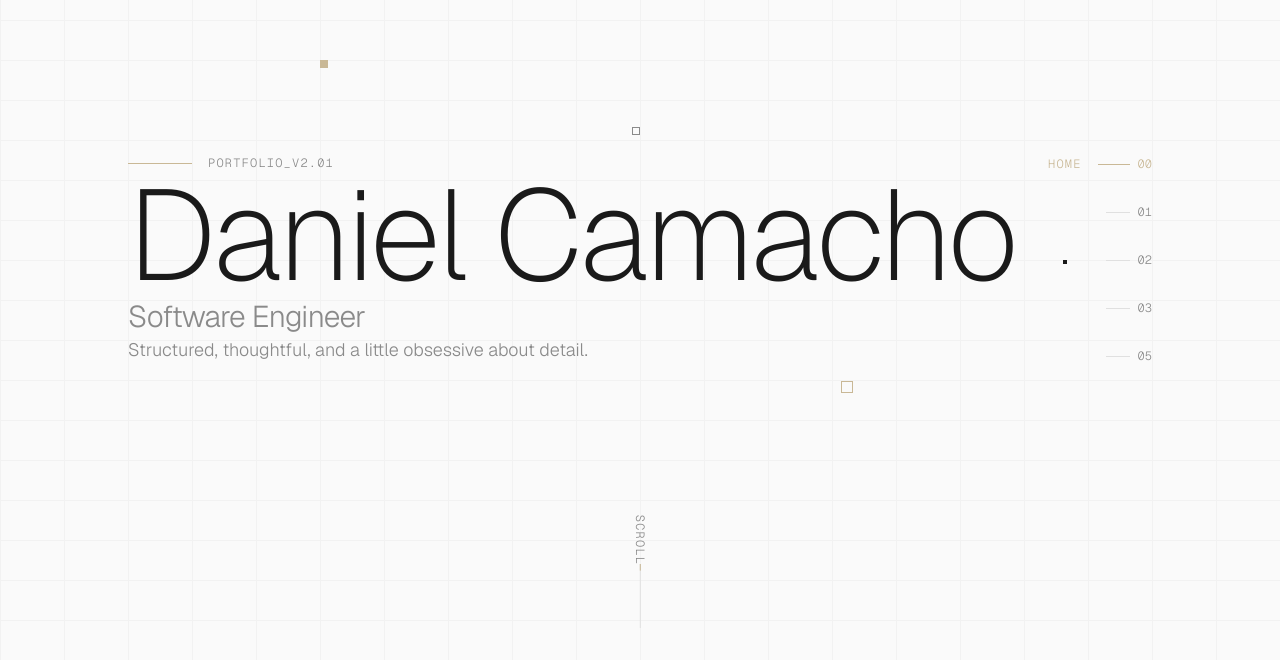
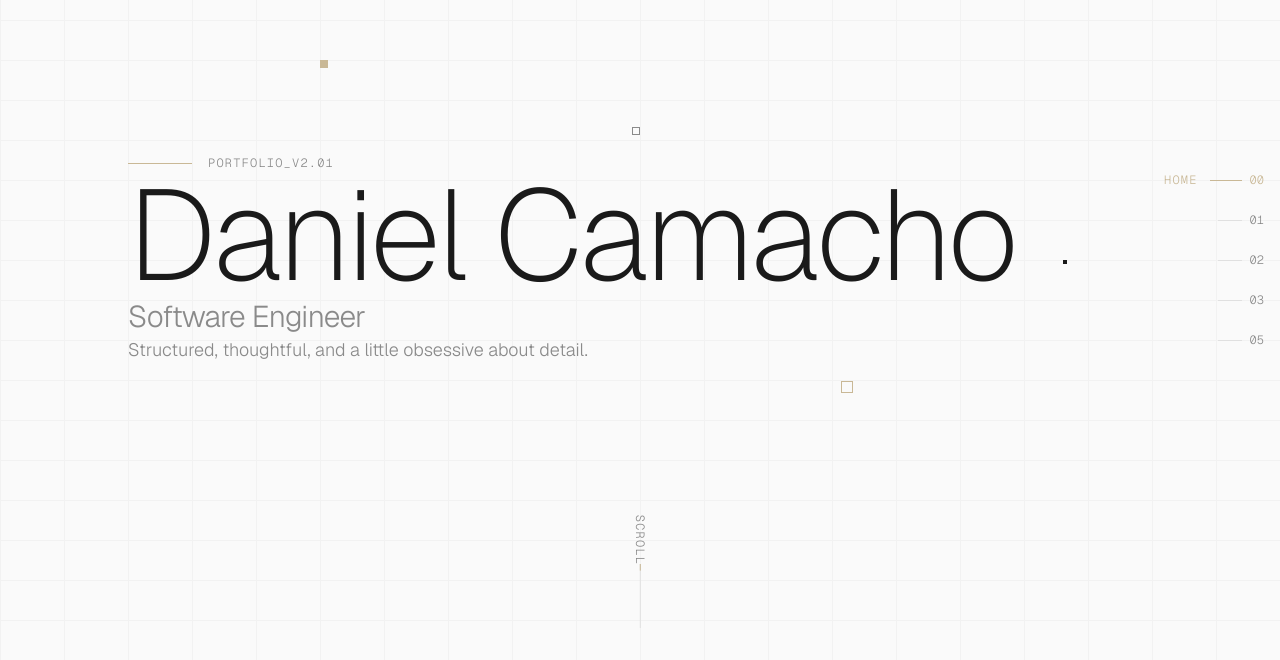
Before and after one commit to DanielHC16/dcamacho-dev, a Next.js app: page / in a window 1280 px wide. Shown: the part 140-800 px from the top of the page. Built offline with nearby package versions, Linux system fonts and the light colour scheme.

Commit message:
update: navbar responsiveness

```diff
--- a/components/Hero.tsx
+++ b/components/Hero.tsx
@@ -65,16 +65,16 @@ export default function Hero() {
   return (
     <section id="hero" className="min-h-screen flex items-center justify-center relative overflow-hidden px-8 sm:px-16 md:px-24 lg:px-32" aria-label="Hero section">
       {/* Side Navigation */}
-      <nav className="fixed right-4 sm:right-16 md:right-24 lg:right-32 top-1/2 -translate-y-1/2 z-50 hidden lg:block" aria-label="Main navigation">
-        <div className="flex flex-col items-end gap-8">
+      <nav className="fixed right-4 top-1/2 -translate-y-1/2 z-50 hidden xl:block" aria-label="Main navigation">
+        <div className="flex flex-col items-end gap-6">
           {navItems.map((item) => (
             <a
               key={item.id}
               href={`#${item.id}`}
-              className="group flex items-center gap-4 transition-all duration-300"
+              className="group flex items-center gap-3 transition-all duration-300"
               aria-label={`Navigate to ${item.name} section`}
             >
-              <span className={`text-xs font-mono uppercase tracking-widest opacity-0 group-hover:opacity-100 transition-opacity duration-300 ${
+              <span className={`text-xs font-mono uppercase tracking-widest opacity-0 group-hover:opacity-100 transition-opacity duration-300 whitespace-nowrap ${
                 activeSection === item.id ? 'opacity-100 text-accent' : 'text-muted'
               }`}>
                 {item.name}
```
